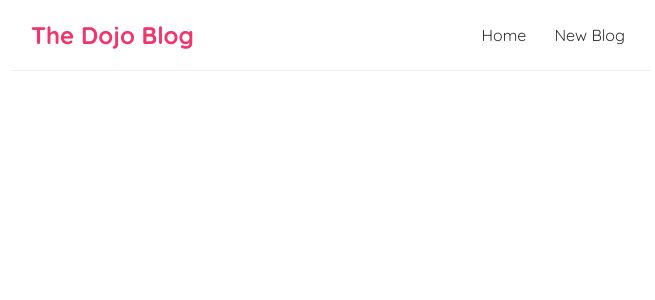
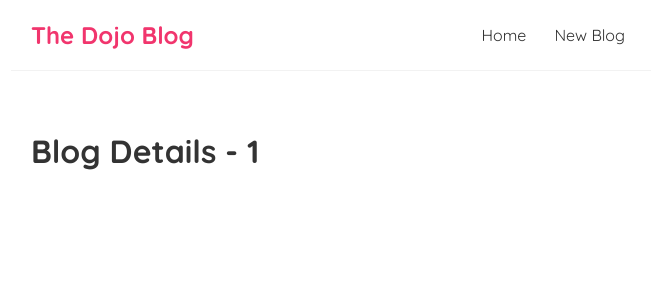
Before and after one commit to BenjaminRochez/react-dojo, a React (Create React App) app: page /blogs/1 in a window 1280 px wide. Shown: the top 300 px of the page, without its empty margins (309-964 px from the left). Built offline with nearby package versions, Linux system fonts and the light colour scheme.

Commit message:
Route parameters

```diff
--- a/src/App.js
+++ b/src/App.js
@@ -4,6 +4,7 @@
 import Navbar from './Navbar.js';
 import Home from './Home';
 import Create from './Create';
+import BlogDetails from './BlogDetails.js';
 // NOTE: if before 17 -> import React from 'react'
 function App() {
   //const title = 'Welcome world';
@@ -20,6 +21,9 @@
             <Route path="/create">
               <Create />
             </Route>
+            <Route path="/blogs/:id">
+              <BlogDetails />
+            </Route>
           </Switch>
         </div>
       </div>
--- /dev/null
+++ b/src/BlogDetails.js
@@ -0,0 +1,14 @@
+import { useParams } from "react-router-dom";
+
+const BlogDetails = () => {
+
+    const {id} = useParams();
+
+    return (
+        <div className="blog-details">
+            <h1>Blog Details - {id}</h1>
+        </div>
+    );
+}
+
+export default BlogDetails;
--- a/src/BlogList.js
+++ b/src/BlogList.js
@@ -1,4 +1,6 @@
-const BlogList = ({blogs, title, handleDelete}) => {
+import { Link } from "react-router-dom";
+
+const BlogList = ({ blogs, title, handleDelete }) => {
 
 
 
@@ -9,8 +11,10 @@
             <h2>{title}</h2>
             {blogs.map((blog) => (
                 <div className="blog-preview" key={blog.id}>
-                    <h2>{blog.title}</h2>
-                    <p>Written by {blog.author}</p>
+                    <Link to={`/blogs/${blog.id}`}>
+                        <h2>{blog.title}</h2>
+                        <p>Written by {blog.author}</p>
+                    </Link>
                 </div>
             ))}
         </div>
```
Also changed, not shown: 1 other file (tests, documents, lock files or other folders).
